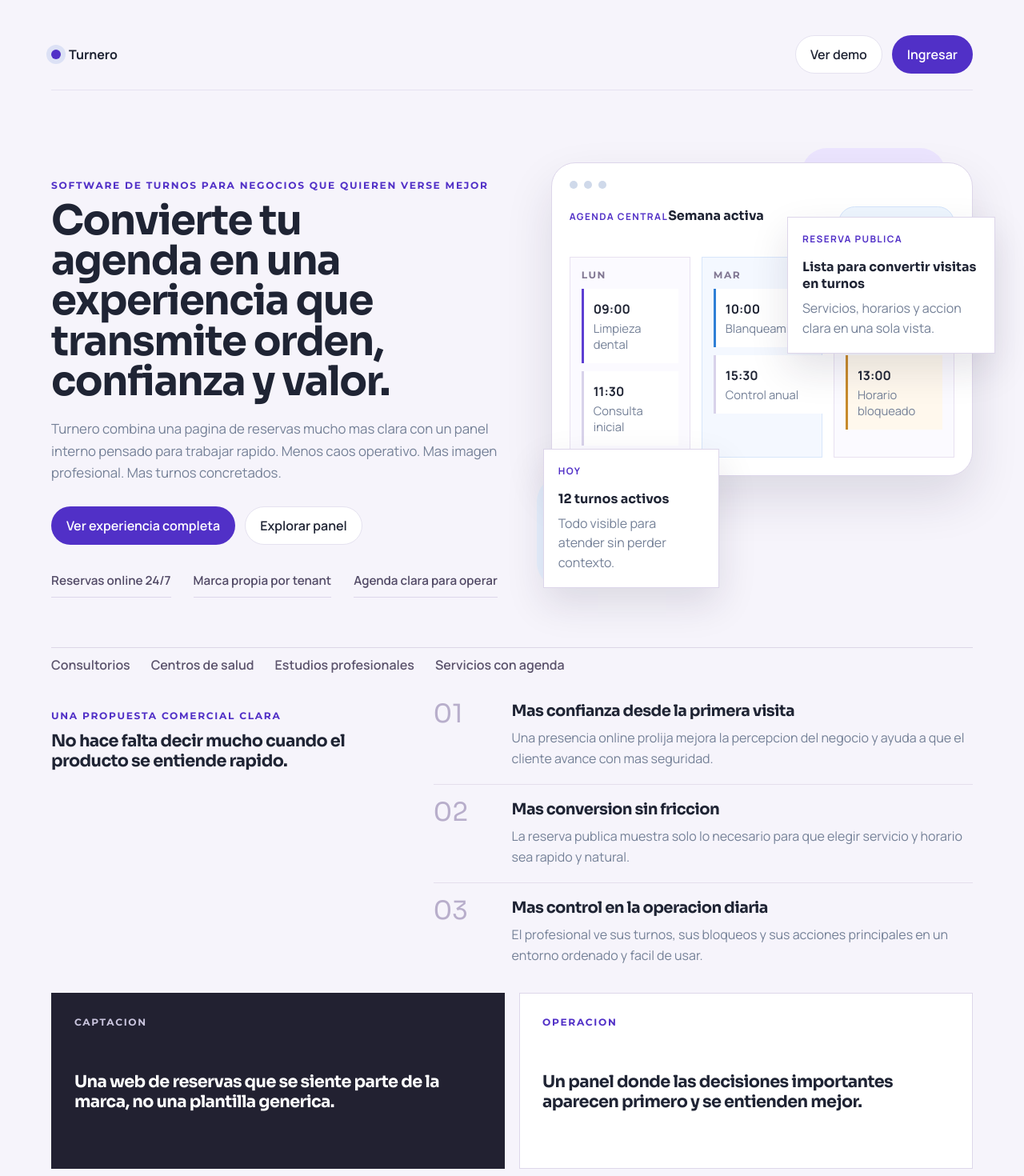
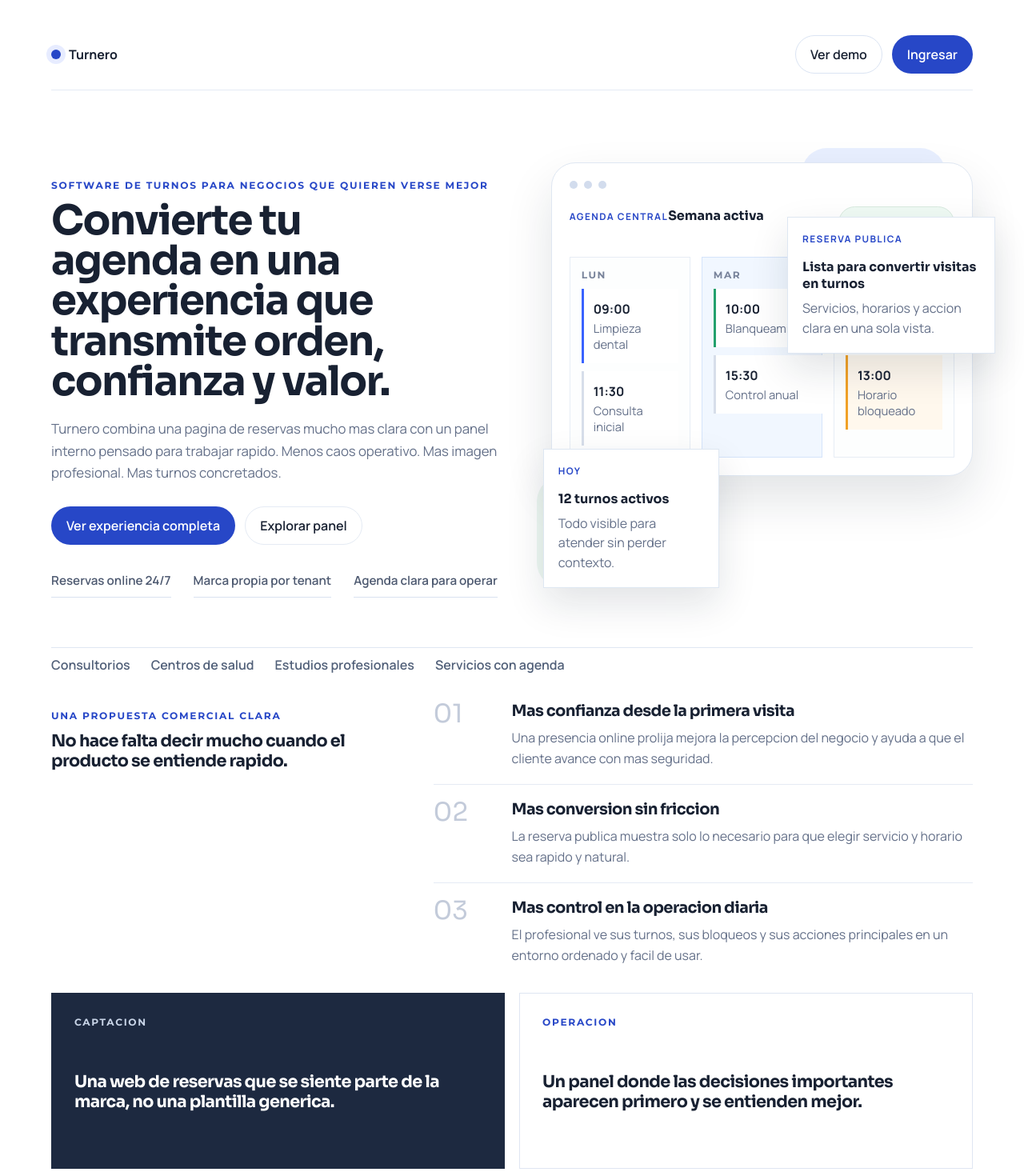
Before and after one commit to faculpda/Turnero, a Next.js app: page / in a window 1280 px wide. Shown: the top 1470 px of the page at 80% size. Built offline with nearby package versions, Linux system fonts and the light colour scheme.

Commit message:
feat: unificar estilo visual con fondo blanco y acentos

```diff
--- a/app/globals.css
+++ b/app/globals.css
@@ -2,21 +2,21 @@
   --font-body: "Manrope", sans-serif;
   --font-display: "Sora", sans-serif;
   --font-accent: "Montserrat", sans-serif;
-  --bg: #f6f4fb;
+  --bg: #ffffff;
   --panel: #ffffff;
-  --panel-soft: #f8f5ff;
-  --panel-strong: #eef2fb;
-  --text: #1f2434;
-  --muted: #748097;
-  --line: #e5e2f0;
-  --brand: #5d3fd3;
-  --brand-strong: #5130c7;
-  --brand-soft: #efe9ff;
-  --accent-soft: #edf4ff;
-  --success: #23785f;
-  --warning: #b0721a;
-  --danger: #b24c4c;
-  --shadow: 0 10px 30px rgba(77, 53, 146, 0.08), 0 2px 8px rgba(15, 23, 42, 0.04);
+  --panel-soft: #f7f9fc;
+  --panel-strong: #eef4ff;
+  --text: #182132;
+  --muted: #647089;
+  --line: #e5ebf4;
+  --brand: #3a63ff;
+  --brand-strong: #2747c7;
+  --brand-soft: #e8eeff;
+  --accent-soft: #edf5ff;
+  --success: #1f8f68;
+  --warning: #d38a17;
+  --danger: #d25656;
+  --shadow: 0 18px 42px rgba(18, 31, 53, 0.06), 0 4px 12px rgba(18, 31, 53, 0.03);
 }
 
 * {
@@ -51,12 +51,12 @@ a {
   display: grid;
   grid-template-columns: 260px minmax(0, 1fr);
   min-height: 100vh;
-  background: #f2effa;
+  background: #ffffff;
 }
 
 .dashboard-workspace {
   min-width: 0;
-  background: #f7f8fc;
+  background: #fbfcfe;
 }
 
 .dashboard-sidebar {
@@ -64,9 +64,9 @@ a {
   grid-template-rows: auto 1fr auto;
   gap: 20px;
   padding: 22px 18px;
-  background: #ffffff;
-  border-right: 1px solid #e9e3f2;
-  box-shadow: 12px 0 30px rgba(85, 65, 160, 0.04);
+  background: #f8fbff;
+  border-right: 1px solid #e6edf7;
+  box-shadow: 8px 0 24px rgba(17, 33, 58, 0.03);
   color: var(--text);
 }
 
@@ -82,8 +82,8 @@ a {
   width: 40px;
   height: 40px;
   border-radius: 12px;
-  background: #efe8ff;
-  color: #5d3fd3;
+  background: #e9f0ff;
+  color: #2f55dd;
   font-weight: 800;
 }
 
@@ -92,13 +92,13 @@ a {
   height: 40px;
   object-fit: cover;
   border-radius: 12px;
-  background: #f6f1ff;
-  border: 1px solid #ece4fa;
+  background: #f3f7ff;
+  border: 1px solid #dfe8f7;
   flex-shrink: 0;
 }
 
 .dashboard-sidebar-subtitle {
-  color: #8a84a0;
+  color: #74819a;
   font-size: 0.9rem;
   font-family: var(--font-body);
 }
@@ -117,7 +117,7 @@ a {
 }
 
 .dashboard-sidebar-label {
-  color: #9b92b1;
+  color: #8c99b1;
   font-size: 0.72rem;
   font-weight: 700;
   letter-spacing: 0.08em;
@@ -133,7 +133,7 @@ a {
   width: 100%;
   padding: 8px 10px;
   border-radius: 8px;
-  color: #5f6780;
+  color: #556177;
   background: transparent;
   border: 0;
   text-align: left;
@@ -144,14 +144,14 @@ a {
 }
 
 .dashboard-sidebar-item:hover {
-  background: rgba(93, 63, 211, 0.04);
-  color: #433e57;
+  background: #edf3ff;
+  color: #26324a;
 }
 
 .dashboard-sidebar-item.active {
-  background: rgba(93, 63, 211, 0.07);
-  color: #5130c7;
-  border-left: 2px solid #5130c7;
+  background: #eaf1ff;
+  color: #2747c7;
+  border-left: 2px solid #2747c7;
   padding-left: 8px;
   box-shadow: none;
 }
@@ -170,7 +170,7 @@ a {
   display: grid;
   gap: 4px;
   padding: 14px 10px 0;
-  border-top: 1px solid #ece5f5;
+  border-top: 1px solid #e4ebf4;
   background: transparent;
   border-radius: 0;
   border-right: 0;
@@ -186,7 +186,7 @@ a {
   gap: 16px;
   padding: 18px 28px;
   background: #ffffff;
-  border-bottom: 1px solid #ebe5f4;
+  border-bottom: 1px solid #e7edf5;
 }
 
 .dashboard-topbar-search {
@@ -197,9 +197,9 @@ a {
   padding: 14px 16px;
   border-radius: 14px;
   background: #ffffff;
-  color: #9b95ad;
+  color: #91a0b8;
   border: 1px solid #e4dff0;
-  box-shadow: 0 8px 20px rgba(85, 65, 160, 0.05);
+  box-shadow: 0 10px 18px rgba(18, 31, 53, 0.04);
 }
 
 .dashboard-topbar-search-icon {
@@ -272,7 +272,7 @@ a {
   padding: 18px 20px;
   border-radius: 18px;
   background: #ffffff;
-  border: 1px solid #e4dff0;
+  border: 1px solid #e5ebf4;
   box-shadow: var(--shadow);
 }
 
@@ -295,18 +295,18 @@ a {
 }
 
 .dashboard-overview-chip-violet {
-  background: #f3ecff;
-  border-color: #e0d1ff;
+  background: #edf2ff;
+  border-color: #d8e2ff;
 }
 
 .dashboard-overview-chip-blue {
-  background: #eaf4ff;
-  border-color: #d5e8ff;
+  background: #eef8ff;
+  border-color: #d6e8fb;
 }
 
 .dashboard-overview-chip-amber {
-  background: #fff4df;
-  border-color: #ffe2b0;
+  background: #fff7e8;
+  border-color: #fde3b3;
 }
 
 .landing-page {
@@ -338,7 +338,7 @@ a {
 .table-wrap {
   background: var(--panel);
   border: 1px solid var(--line);
-  border-radius: 20px;
+  border-radius: 18px;
   box-shadow: var(--shadow);
 }
 
@@ -410,6 +410,11 @@ a {
   border-bottom: 0;
 }
 
+.landing-topbar .button.secondary {
+  background: #ffffff;
+  border-color: #dbe4f3;
+}
+
 .hero-topbar {
   display: flex;
   justify-content: space-between;
@@ -433,7 +438,7 @@ a {
   height: 12px;
   border-radius: 999px;
   background: var(--brand-strong);
-  box-shadow: 0 0 0 6px rgba(32, 95, 192, 0.12);
+  box-shadow: 0 0 0 6px rgba(58, 99, 255, 0.12);
 }
 
 .hero-grid {
@@ -531,8 +536,8 @@ p {
   border-radius: 0;
   background: transparent;
   border: 0;
-  border-bottom: 1px solid #ddd6eb;
-  color: #524a66;
+  border-bottom: 1px solid #d9e2f1;
+  color: #4d5970;
   font-size: 0.95rem;
   font-weight: 600;
 }
@@ -552,10 +557,10 @@ p {
   display: grid;
   gap: 22px;
   padding: 22px;
-  border: 1px solid #ddd6ea;
+  border: 1px solid #dfe7f2;
   border-radius: 30px;
   background: #ffffff;
-  box-shadow: 0 28px 60px rgba(33, 28, 56, 0.12);
+  box-shadow: 0 28px 60px rgba(18, 31, 53, 0.12);
 }
 
 .product-stage::before,
@@ -571,7 +576,7 @@ p {
   right: 34px;
   width: 180px;
   height: 180px;
-  background: #ece5ff;
+  background: #e8efff;
 }
 
 .product-stage::after {
@@ -579,7 +584,7 @@ p {
   bottom: 28px;
   width: 140px;
   height: 140px;
-  background: #e8f2ff;
+  background: #eef8f2;
 }
 
 .product-stage-bar {
@@ -591,7 +596,7 @@ p {
   width: 10px;
   height: 10px;
   border-radius: 999px;
-  background: #cfd9ea;
+  background: #d2dced;
 }
 
 .product-stage-heading {
@@ -613,9 +618,9 @@ p {
   display: inline-flex;
   align-items: center;
   padding: 10px 14px;
-  border: 1px solid #d4e4fb;
-  background: #eef6ff;
-  color: #315889;
+  border: 1px solid #d8eadf;
+  background: #effaf4;
+  color: #25704d;
   font-size: 0.86rem;
   font-weight: 700;
   border-radius: 999px;
@@ -632,17 +637,17 @@ p {
   gap: 10px;
   align-content: start;
   padding: 14px;
-  border: 1px solid #e8e1f1;
-  background: #fbfaff;
+  border: 1px solid #e7edf5;
+  background: #fdfefe;
 }
 
 .product-day-column-accent {
-  background: #f4f8ff;
-  border-color: #d8e6fb;
+  background: #f1f7ff;
+  border-color: #d5e4fa;
 }
 
 .product-day-label {
-  color: #817792;
+  color: #78839a;
   font-size: 0.76rem;
   font-weight: 700;
   text-transform: uppercase;
@@ -654,7 +659,7 @@ p {
   display: grid;
   gap: 3px;
   padding: 14px 12px;
-  border-left: 3px solid #d8d2ea;
+  border-left: 3px solid #d7deea;
   background: #ffffff;
 }
 
@@ -668,15 +673,15 @@ p {
 }
 
 .product-slot-strong {
-  border-left-color: #5d3fd3;
+  border-left-color: #3a63ff;
 }
 
 .product-slot-accent {
-  border-left-color: #2f7fd6;
+  border-left-color: #24a16d;
 }
 
 .product-slot-soft {
-  border-left-color: #c78a2d;
+  border-left-color: #f0a127;
   background: #fff8ed;
 }
 
@@ -686,9 +691,9 @@ p {
   display: grid;
   gap: 8px;
   padding: 18px;
-  border: 1px solid #ddd6ea;
-  background: #ffffff;
-  box-shadow: 0 20px 45px rgba(30, 25, 54, 0.12);
+  border: 1px solid #dee7f2;
+  background: #ffffff;
+  box-shadow: 0 20px 45px rgba(18, 31, 53, 0.12);
 }
 
 .product-floating-card p {
@@ -713,8 +718,8 @@ p {
   flex-wrap: wrap;
   gap: 14px 26px;
   padding: 10px 0 0;
-  border-top: 1px solid #ddd7e7;
-  color: #5b536c;
+  border-top: 1px solid #dfe7f2;
+  color: #516079;
   font-weight: 600;
 }
 
@@ -740,7 +745,7 @@ p {
   gap: 18px;
   align-items: start;
   padding: 0 0 18px;
-  border-bottom: 1px solid #e4deec;
+  border-bottom: 1px solid #e5ebf4;
 }
 
 .editorial-point:last-child {
@@ -749,7 +754,7 @@ p {
 }
 
 .editorial-point-number {
-  color: #b8aecb;
+  color: #c3cbda;
   font-size: 2rem;
   line-height: 1;
   font-family: var(--font-display);
@@ -771,19 +776,19 @@ p {
   gap: 10px;
   min-height: 220px;
   padding: 28px;
-  border: 1px solid #ddd7ea;
+  border: 1px solid #dfe6f2;
   background: #ffffff;
 }
 
 .value-strip-card-dark {
-  background: #222131;
-  border-color: #222131;
+  background: #1d2940;
+  border-color: #1d2940;
   color: #ffffff;
 }
 
 .value-strip-card-dark .eyebrow,
 .value-strip-card-dark .muted {
-  color: #c9c4dd;
+  color: #c8d4e7;
 }
 
 .landing-outcomes {
@@ -805,17 +810,17 @@ p {
   display: grid;
   gap: 10px;
   padding: 22px 0 0;
-  border-top: 1px solid #ded7ea;
+  border-top: 1px solid #dfe7f2;
 }
 
 .outcome-card-accent {
   border-top-width: 3px;
-  border-top-color: #5d3fd3;
+  border-top-color: #3a63ff;
 }
 
 .closing-cta-editorial {
-  background: #f7f4ff;
-  border: 1px solid #ddd3f1;
+  background: #f7faff;
+  border: 1px solid #dce5f3;
 }
 
 .showcase-label {
@@ -863,7 +868,8 @@ p {
   display: grid;
   gap: 20px;
   padding: 22px;
-  background: #fcfbff;
+  background: #ffffff;
+  border-color: #e2e9f3;
 }
 
 .dashboard-calendar-toolbar {
@@ -902,9 +908,9 @@ p {
 
 .dashboard-filter-chip,
 .dashboard-week-nav button {
-  border: 1px solid #e3daf6;
-  background: #ffffff;
-  color: #625b79;
+  border: 1px solid #dde6f3;
+  background: #ffffff;
+  color: #556276;
   border-radius: 999px;
   padding: 10px 14px;
   font: inherit;
@@ -915,15 +921,15 @@ p {
 }
 
 .dashboard-filter-chip.active {
-  background: #f1e9ff;
-  border-color: #d8c7ff;
-  color: #5130c7;
+  background: #eaf1ff;
+  border-color: #d2defc;
+  color: #2747c7;
 }
 
 .dashboard-week-nav button:hover,
 .dashboard-filter-chip:hover {
-  background: #f8f3ff;
-  border-color: #d9cef3;
+  background: #f3f7fd;
+  border-color: #d6e0ef;
 }
 
 .dashboard-calendar-grid {
@@ -942,14 +948,14 @@ p {
   display: grid;
   grid-template-rows: auto 1fr;
   min-height: 320px;
-  border: 1px solid #e7def4;
+  border: 1px solid #e3eaf3;
   border-radius: 18px;
   background: #ffffff;
 }
 
 .dashboard-calendar-day.today {
-  border-color: #d3c2ff;
-  box-shadow: 0 0 0 1px rgba(93, 63, 211, 0.08);
+  border-color: #d2defc;
+  box-shadow: 0 0 0 1px rgba(58, 99, 255, 0.08);
 }
 
 .dashboard-calendar-day-header {
@@ -958,13 +964,13 @@ p {
   justify-content: space-between;
   gap: 10px;
   padding: 16px;
-  border-bottom: 1px solid #efe7f8;
+  border-bottom: 1px solid #e9eff6;
 }
 
 .dashboard-calendar-day-label {
   display: block;
   margin-bottom: 4px;
-  color: #8a80a5;
+  color: #7d8aa1;
   font-size: 0.78rem;
   text-transform: uppercase;
   letter-spacing: 0.08em;
@@ -979,8 +985,8 @@ p {
   min-width: 30px;
   height: 30px;
   border-radius: 999px;
-  background: #f2ebff;
-  color: #5d3fd3;
+  background: #eaf1ff;
+  color: #2f57d9;
   font-family: var(--font-display);
   font-weight: 700;
 }
@@ -997,8 +1003,8 @@ p {
   gap: 4px;
   padding: 12px 14px;
   border-radius: 14px;
-  border: 1px solid #f1d7b1;
-  background: #fff4df;
+  border: 1px solid #f8ddb5;
+  background: #fff8e8;
 }
 
 .dashboard-calendar-blocked span {
@@ -1016,8 +1022,8 @@ p {
   gap: 10px;
   text-align: left;
   border-radius: 16px;
-  border: 1px solid #eadff8;
-  background: #faf7ff;
+  border: 1px solid #e6edf5;
+  background: #ffffff;
   padding: 14px;
   font: inherit;
   color: inherit;
@@ -1027,27 +1033,27 @@ p {
 
 .dashboard-calendar-event:hover {
   transform: translateY(-1px);
-  border-color: #d7c5fb;
-  box-shadow: 0 12px 24px rgba(93, 63, 211, 0.08);
+  border-color: #d0dcf6;
+  box-shadow: 0 12px 24px rgba(18, 31, 53, 0.08);
 }
 
 .dashboard-calendar-event.active {
-  border-color: #bea6ff;
-  box-shadow: 0 0 0 1px rgba(93, 63, 211, 0.1);
+  border-color: #bfd2fb;
+  box-shadow: 0 0 0 1px rgba(58, 99, 255, 0.1);
 }
 
 .dashboard-calendar-event.confirmed {
-  background: #edf6ff;
-  border-color: #d7e7ff;
+  background: #eef8ff;
+  border-color: #d8e8fb;
 }
 
 .dashboard-calendar-event.pending {
-  background: #fff5e5;
-  border-color: #ffe1ad;
+  background: #fff8ea;
+  border-color: #f7e1b6;
 }
 
 .dashboard-calendar-event-time {
-  color: #5d3fd3;
+  color: #2f57d9;
   font-family: var(--font-accent);
   font-size: 0.8rem;
   font-weight: 700;
@@ -1087,17 +1093,17 @@ p {
   display: grid;
   place-items: center;
   min-height: 120px;
-  border: 1px dashed #ddd1f4;
+  border: 1px dashed #d8e2ef;
   border-radius: 14px;
-  color: #9a91b1;
+  color: #8b97ab;
   font-family: var(--font-body);
-  background: #fbf8ff;
+  background: #f8fafc;
 }
 
 .dashboard-quick-action {
-  border: 1px solid #d8c8ff;
-  background: #f2ebff;
-  color: #5130c7;
+  border: 1px solid #d5e1fb;
+  background: #eef4ff;
+  color: #2747c7;
   border-radius: 12px;
   padding: 10px 12px;
   font: inherit;
@@ -1156,12 +1162,12 @@ p {
   gap: 18px;
   padding: 24px;
   background: #ffffff;
-  border-color: #dfd5ef;
+  border-color: #dfe7f2;
   box-shadow: 0 24px 60px rgba(31, 36, 52, 0.18);
 }
 
 .dashboard-modal-close {
-  border: 1px solid #e4dff0;
+  border: 1px solid #dde6f2;
   background: #ffffff;
   color: #665d7d;
   border-radius: 999px;
@@ -1200,9 +1206,9 @@ p {
   align-items: flex-start;
   gap: 14px;
   padding: 14px 16px;
-  border: 1px solid #ece5f5;
+  border: 1px solid #e5ebf4;
   border-radius: 14px;
-  background: #fbf9ff;
+  background: #fbfcfe;
 }
 
 .dashboard-provider-item,
@@ -1223,7 +1229,7 @@ p {
 .dashboard-modal-input,
 .dashboard-modal-textarea {
   width: 100%;
-  border: 1px solid #e4dff0;
+  border: 1px solid #dfe7f2;
   border-radius: 14px;
   padding: 14px 16px;
   background: #ffffff;
@@ -1237,14 +1243,14 @@ p {
 }
 
 .dashboard-kpi-card {
-  border-color: #e7e0f2;
+  border-color: #e3eaf4;
   background: #ffffff;
 }
 
 .dashboard-kpi-card-highlight {
-  border-color: #d8c8ff;
-  background: #f4edff;
-  box-shadow: 0 14px 26px rgba(93, 63, 211, 0.1);
+  border-color: #d5e0fb;
+  background: #eef4ff;
+  box-shadow: 0 14px 26px rgba(58, 99, 255, 0.09);
 }
 
 .dashboard-kpi-label {
@@ -1259,18 +1265,18 @@ p {
 }
 
 .dashboard-kpi-card-violet {
-  background: #f3ecff;
-  border-color: #d8c8ff;
+  background: #eef4ff;
+  border-color: #d5e0fb;
 }
 
 .dashboard-kpi-card-blue {
-  background: #ebf5ff;
-  border-color: #d4e7ff;
+  background: #eff9ff;
+  border-color: #d5e9f7;
 }
 
 .dashboard-kpi-card-amber {
-  background: #fff4df;
-  border-color: #ffe0ac;
+  background: #fff8e8;
+  border-color: #f8dfb2;
 }
 
 .dashboard-split-grid {
@@ -1293,7 +1299,7 @@ p {
 .dashboard-main-card,
 .dashboard-side-card,
 .dashboard-table-card {
-  border-color: #e6e0f0;
+  border-color: #e3eaf4;
 }
 
 .dashboard-main-card {
@@ -1301,7 +1307,7 @@ p {
 }
 
 .dashboard-side-card {
-  background: #fcfbff;
+  background: #f9fbfe;
 }
 
 .dashboard-compact-card {
@@ -1311,7 +1317,7 @@ p {
 .dashboard-turnos-card {
   display: grid;
   gap: 18px;
-  border-color: #dfd5ef;
+  border-color: #dfe7f3;
   background: #ffffff;
 }
 
@@ -1327,8 +1333,8 @@ p {
   align-items: center;
   padding: 16px 18px;
   border-radius: 18px;
-  border: 1px solid #ebe3f4;
-  background: #fbfaff;
+  border: 1px solid #e3ebf4;
+  background: #ffffff;
 }
 
 .dashboard-turno-button {
@@ -1341,14 +1347,14 @@ p {
 }
 
 .dashboard-turno-button:hover {
-  border-color: #d6c7f8;
-  background: #f6f0ff;
+  border-color: #d2def8;
+  background: #f5f8fd;
 }
 
 .dashboard-turno-button.active {
-  border-color: #c8b3ff;
-  background: #f1e9ff;
-  box-shadow: 0 0 0 1px rgba(93, 63, 211, 0.08);
+  border-color: #c2d4fb;
+  background: #eef4ff;
+  box-shadow: 0 0 0 1px rgba(58, 99, 255, 0.08);
 }
 
 .dashboard-turno-main,
@@ -1373,8 +1379,8 @@ p {
 .dashboard-empty-state {
   padding: 26px;
   border-radius: 18px;
-  border: 1px dashed #dacff0;
-  background: #faf7ff;
+  border: 1px dashed #d8e2ef;
+  background: #f8fafc;
 }
 
 .dashboard-turno-detail-card {
@@ -1418,7 +1424,7 @@ p {
   align-items: center;
   gap: 14px;
   padding: 12px 0;
-  border-bottom: 1px solid #eee8f6;
+  border-bottom: 1px solid #e7edf5;
 }
 
 .dashboard-summary-row:last-child {
@@ -1928,13 +1934,14 @@ th:last-child {
 }
 
 .tenant-public {
-  --tenant-primary: #205fc0;
-  --tenant-secondary: #dff1ff;
+  --tenant-primary: #2d62d9;
+  --tenant-secondary: #eaf4ff;
 }
 
 .tenant-hero {
-  border-color: color-mix(in srgb, var(--tenant-primary) 16%, var(--line));
-  background: color-mix(in srgb, var(--tenant-secondary) 78%, white 22%);
+  border-color: color-mix(in srgb, var(--tenant-primary) 14%, #dfe7f2);
+  background: #ffffff;
+  box-shadow: 0 18px 40px rgba(18, 31, 53, 0.06);
 }
 
 .tenant-hero-grid {
@@ -1955,10 +1962,10 @@ th:last-child {
 .tenant-logo-placeholder {
   width: 68px;
   height: 68px;
-  border-radius: 18px;
+  border-radius: 16px;
   object-fit: cover;
-  border: 1px solid color-mix(in srgb, var(--tenant-primary) 18%, var(--line));
-  background: color-mix(in srgb, var(--tenant-secondary) 78%, white 22%);
+  border: 1px solid color-mix(in srgb, var(--tenant-primary) 12%, #dfe7f2);
+  background: color-mix(in srgb, var(--tenant-secondary) 42%, white 58%);
 }
 
 .tenant-logo-placeholder {
@@ -1982,16 +1989,17 @@ th:last-child {
 
 .tenant-public .service-chip,
 .tenant-public .slot {
-  border-color: color-mix(in srgb, var(--tenant-primary) 12%, var(--line));
+  border-color: color-mix(in srgb, var(--tenant-primary) 10%, #dfe7f2);
 }
 
 .tenant-public .panel {
-  border-color: color-mix(in srgb, var(--tenant-primary) 10%, var(--line));
+  border-color: color-mix(in srgb, var(--tenant-primary) 8%, #dfe7f2);
+  background: #ffffff;
 }
 
 .tenant-public .button.secondary {
-  border-color: color-mix(in srgb, var(--tenant-primary) 18%, var(--line));
-  background: color-mix(in srgb, var(--tenant-secondary) 38%, white 62%);
+  border-color: color-mix(in srgb, var(--tenant-primary) 14%, #dfe7f2);
+  background: #ffffff;
 }
 
 .tenant-hero-media {
@@ -2002,10 +2010,10 @@ th:last-child {
 .tenant-cover-placeholder {
   width: 100%;
   min-height: 280px;
-  border-radius: 22px;
+  border-radius: 20px;
   object-fit: cover;
-  border: 1px solid color-mix(in srgb, var(--tenant-primary) 16%, var(--line));
-  background: color-mix(in srgb, var(--tenant-secondary) 70%, white 30%);
+  border: 1px solid color-mix(in srgb, var(--tenant-primary) 12%, #dfe7f2);
+  background: color-mix(in srgb, var(--tenant-secondary) 35%, white 65%);
 }
 
 .tenant-cover-placeholder {
@@ -2026,8 +2034,8 @@ th:last-child {
   gap: 16px;
   padding: 18px;
   border-radius: 18px;
-  border: 1px solid color-mix(in srgb, var(--tenant-primary) 16%, var(--line));
-  background: color-mix(in srgb, var(--tenant-secondary) 78%, white 22%);
+  border: 1px solid color-mix(in srgb, var(--tenant-primary) 12%, #dfe7f2);
+  background: #ffffff;
 }
 
 .site-preview-title {
@@ -2041,8 +2049,8 @@ th:last-child {
   min-height: 220px;
   border-radius: 18px;
   object-fit: cover;
-  border: 1px solid color-mix(in srgb, var(--tenant-primary) 16%, var(--line));
-  background: color-mix(in srgb, var(--tenant-secondary) 76%, white 24%);
+  border: 1px solid color-mix(in srgb, var(--tenant-primary) 12%, #dfe7f2);
+  background: color-mix(in srgb, var(--tenant-secondary) 34%, white 66%);
 }
 
 @media (max-width: 920px) {
```
